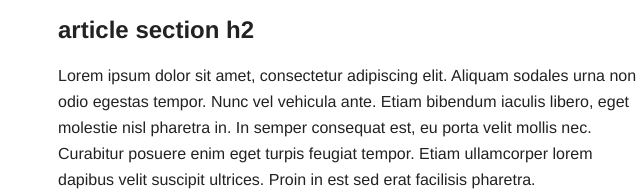
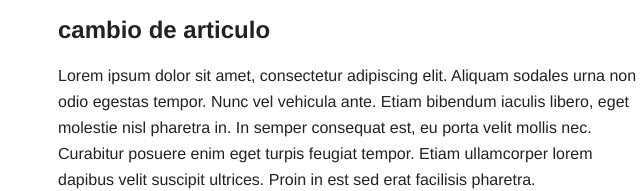
Before and after one commit to Mikeermz/practicum_github, a plain HTML site: page index.html in a window 1280 px wide. Shown: the part 472-663 px from the top of the page, 69-709 px from the left. Drawn offline with nearby package versions, Linux system fonts and the light colour scheme.

Commit message:
cambio de articulo

```diff
--- a/index.html
+++ b/index.html
@@ -47,7 +47,7 @@
                         <p>Lorem ipsum dolor sit amet, consectetur adipiscing elit. Aliquam sodales urna non odio egestas tempor. Nunc vel vehicula ante. Etiam bibendum iaculis libero, eget molestie nisl pharetra in. In semper consequat est, eu porta velit mollis nec. Curabitur posuere enim eget turpis feugiat tempor. Etiam ullamcorper lorem dapibus velit suscipit ultrices. Proin in est sed erat facilisis pharetra.</p>
                     </section>
                     <section>
-                        <h2>article section h2</h2>
+                        <h2>cambio de articulo</h2>
                         <p>Lorem ipsum dolor sit amet, consectetur adipiscing elit. Aliquam sodales urna non odio egestas tempor. Nunc vel vehicula ante. Etiam bibendum iaculis libero, eget molestie nisl pharetra in. In semper consequat est, eu porta velit mollis nec. Curabitur posuere enim eget turpis feugiat tempor. Etiam ullamcorper lorem dapibus velit suscipit ultrices. Proin in est sed erat facilisis pharetra.</p>
                     </section>
                     <footer>
```
